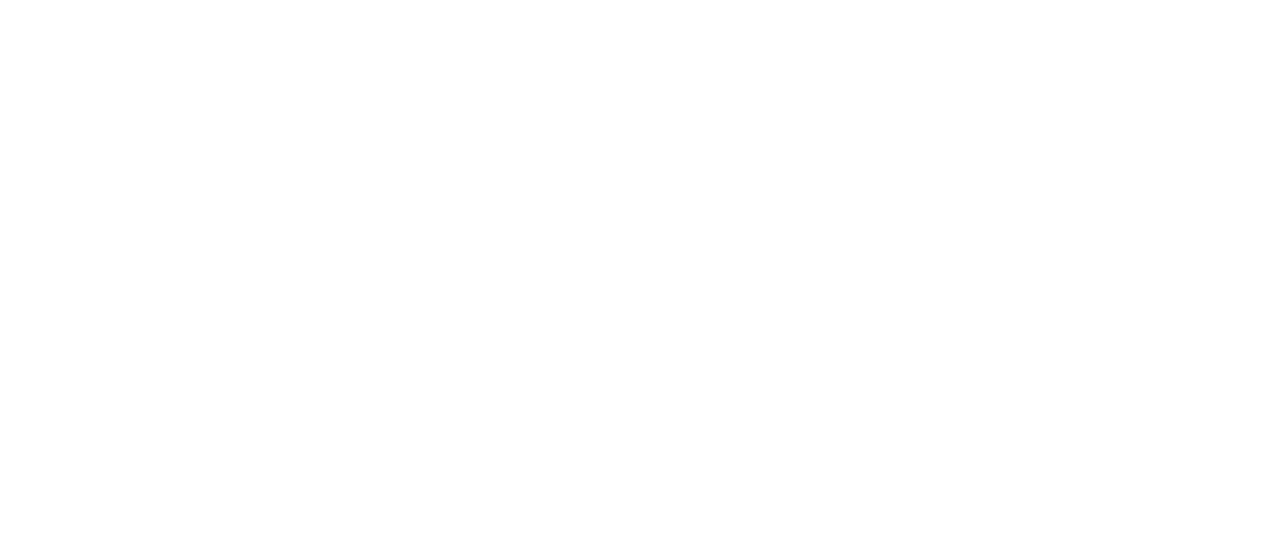
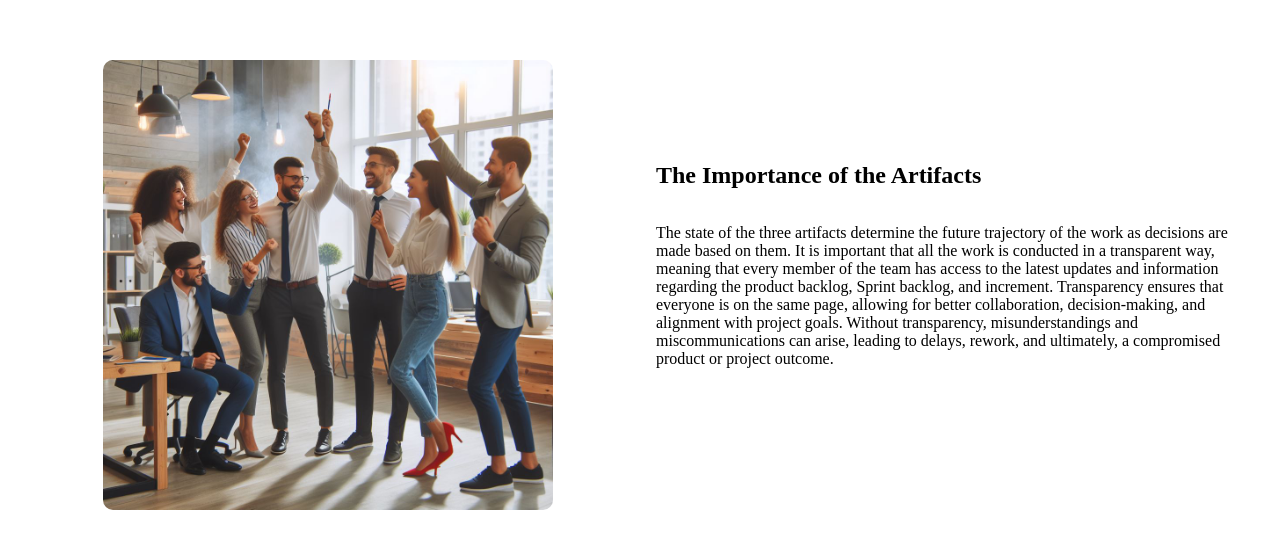
Before and after one commit to Memai2023/scrum-guide, a React (Vite) app: page /artifacts in a window 1280 px wide. Shown: the part 115-664 px from the top of the page. Built offline with nearby package versions, Linux system fonts and the light colour scheme.

Commit message:
restore importance-of-artifacts-scrum-41

```diff
--- a/src/App.css
+++ b/src/App.css
@@ -2,9 +2,12 @@
     display: flex;
     min-height: 100vh;
     width: 100%;
-    margin: 0;
   }
 
   * {
     box-sizing: border-box;
   }
+
+  body {
+    margin: 0;
+  }
--- /dev/null
+++ b/src/Components/Artifacts/Importance/Importance.module.css
@@ -0,0 +1,61 @@
+.importanceContainer {
+    display: flex;
+    flex-direction: column;
+    padding: 32px;
+    width: 100%;
+}
+
+.importanceContainer .textWrapper h2, .importanceContainer .textWrapper p {
+    padding-bottom: 16px;
+}
+
+.importanceContainer .imageWrapper {
+    margin-bottom: 32px;
+}
+
+.importanceContainer img {
+    width: 100%;
+    border-radius: 10px;
+}
+
+.navigationButton {
+    justify-content: center;
+    display: flex;
+}
+
+.navigationButton a {
+    color: white;
+}
+
+.navigationButton a:hover {
+    color: rgb(168, 39, 39);
+}
+
+@media screen and (min-width: 768px) {
+    .importanceContainer {
+        flex-direction: row;
+        align-items: center;
+    }
+
+    .importanceContainer .imageWrapper {
+        flex: 1;
+        justify-content: center;
+        margin-bottom: unset;
+        display: flex;
+    }
+
+    .importanceContainer .imageWrapper img {
+        max-width: 80%;
+        max-width: 450px;
+    }
+
+    .importanceContainer .textWrapper {
+        flex: 1;
+        padding-left: 32px;
+    }
+
+    .navigationButton {
+        justify-content: center;
+        display: flex;
+    }
+}
--- /dev/null
+++ b/src/Components/Artifacts/Importance/index.jsx
@@ -0,0 +1,22 @@
+import styles from './Importance.module.css'
+import { Artifacts } from '../../../data/data'
+import Card from '../../Card'
+import { Link } from 'react-router-dom'
+import Buttons from '../../Buttons'
+
+const Importance = () => {
+    return (
+        <div className={styles.importanceContainer}>
+            <div className={styles.imageWrapper}>
+                <img src={Artifacts.teamCelebratingImgSource} alt="Team"/>
+            </div>
+            <div className={styles.textWrapper}>
+                <Card title="The Importance of the Artifacts" text={Artifacts.importanceOfArtifactsText} />
+                <div className={styles.navigationButton}>
+                    <Buttons direction="back" path="/events"/>
+                </div>
+            </div>
+        </div>
+    )
+}
+export default Importance
--- a/src/Pages/Artifacts/index.jsx
+++ b/src/Pages/Artifacts/index.jsx
@@ -1,6 +1,10 @@
+import Importance from "../../Components/Artifacts/Importance"
+
 const Artifacts = () => {
     return(
         <>
+
+            <Importance/>
 
         </>
     )
```
Also changed, not shown: src/Components/Artifacts/file.txt (deleted), src/Components/Buttons/index.jsx (line endings or trailing spaces).
